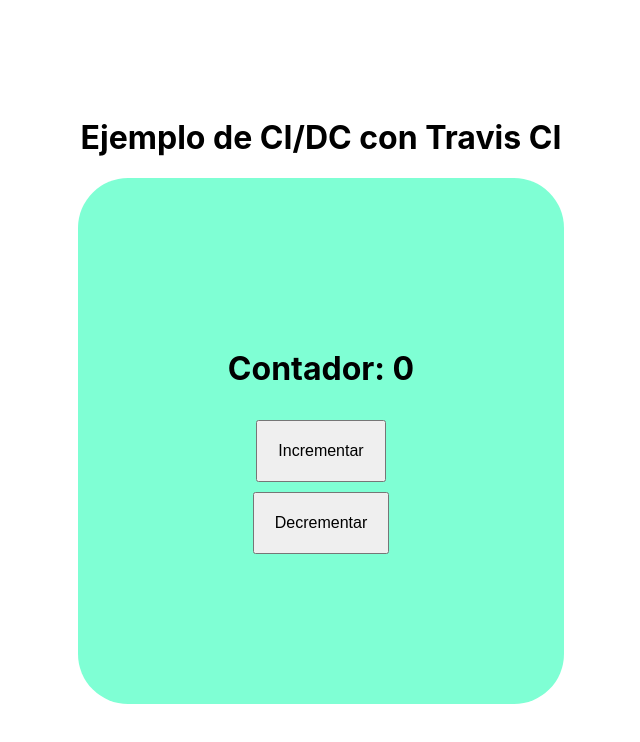
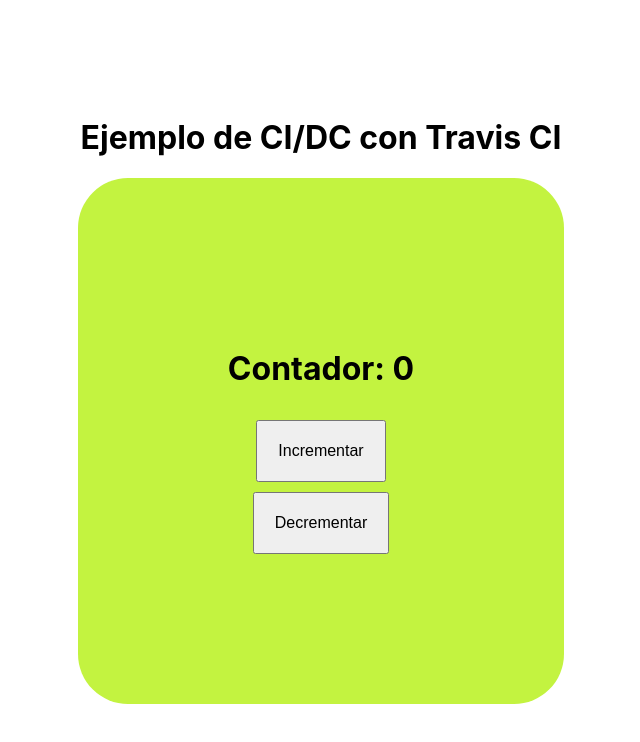
Before and after one commit to JhosepTM/ci-travis, a React (Create React App) app: page / in a window 1280 px wide. Shown: the top 742 px of the page, without its empty margins (319-959 px from the left). Built offline with nearby package versions, Linux system fonts and the light colour scheme; the HTML template or start-up script is replaced by a standard one.

Commit message:
update travis conf

```diff
--- a/src/App.css
+++ b/src/App.css
@@ -8,7 +8,7 @@
 
 .contador-div {
   padding: 150px;
-  background-color: aquamarine;
+  background-color: rgb(195, 243, 64);
   border-radius: 50px;
   display: flex;
   flex-direction: column;
```
